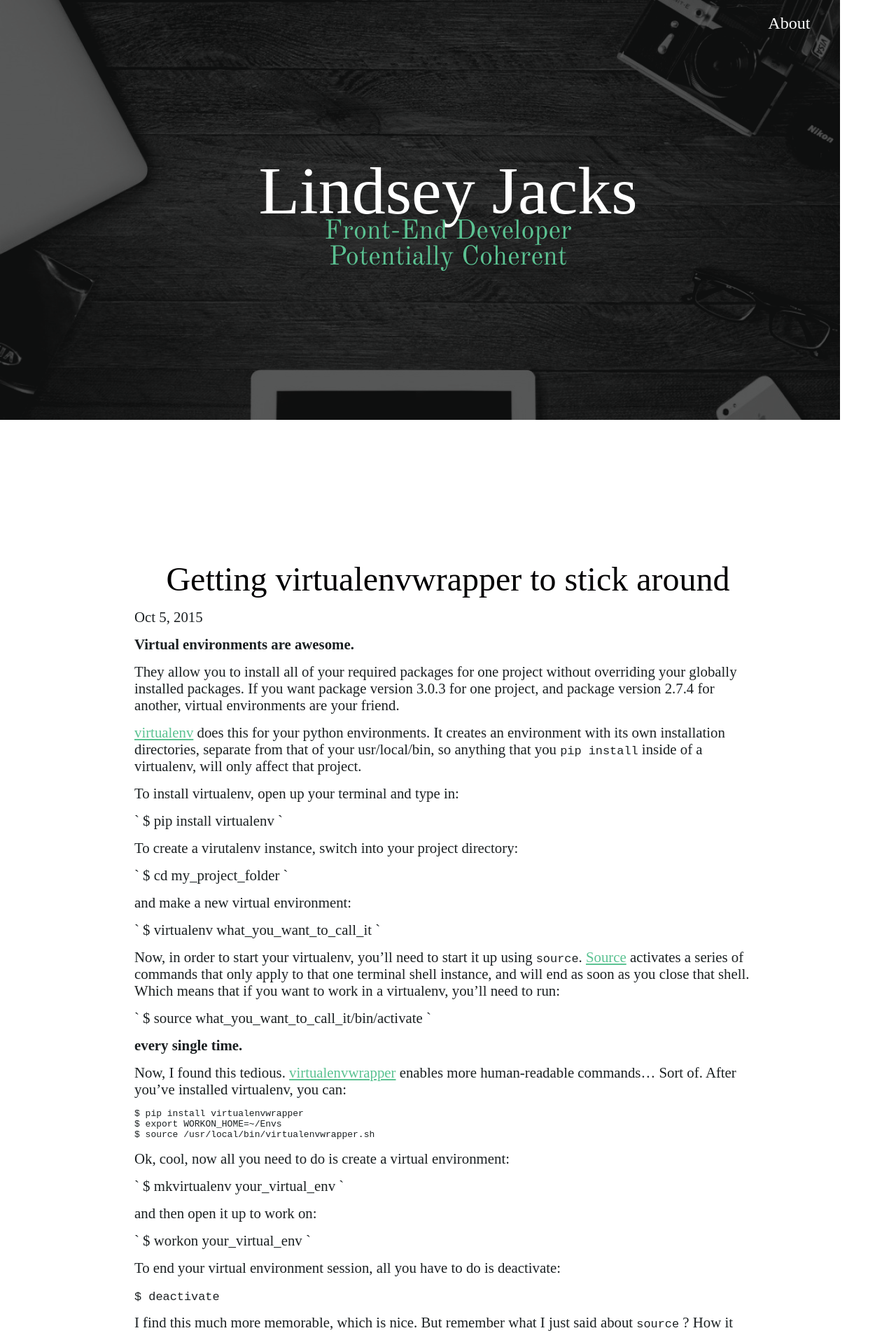
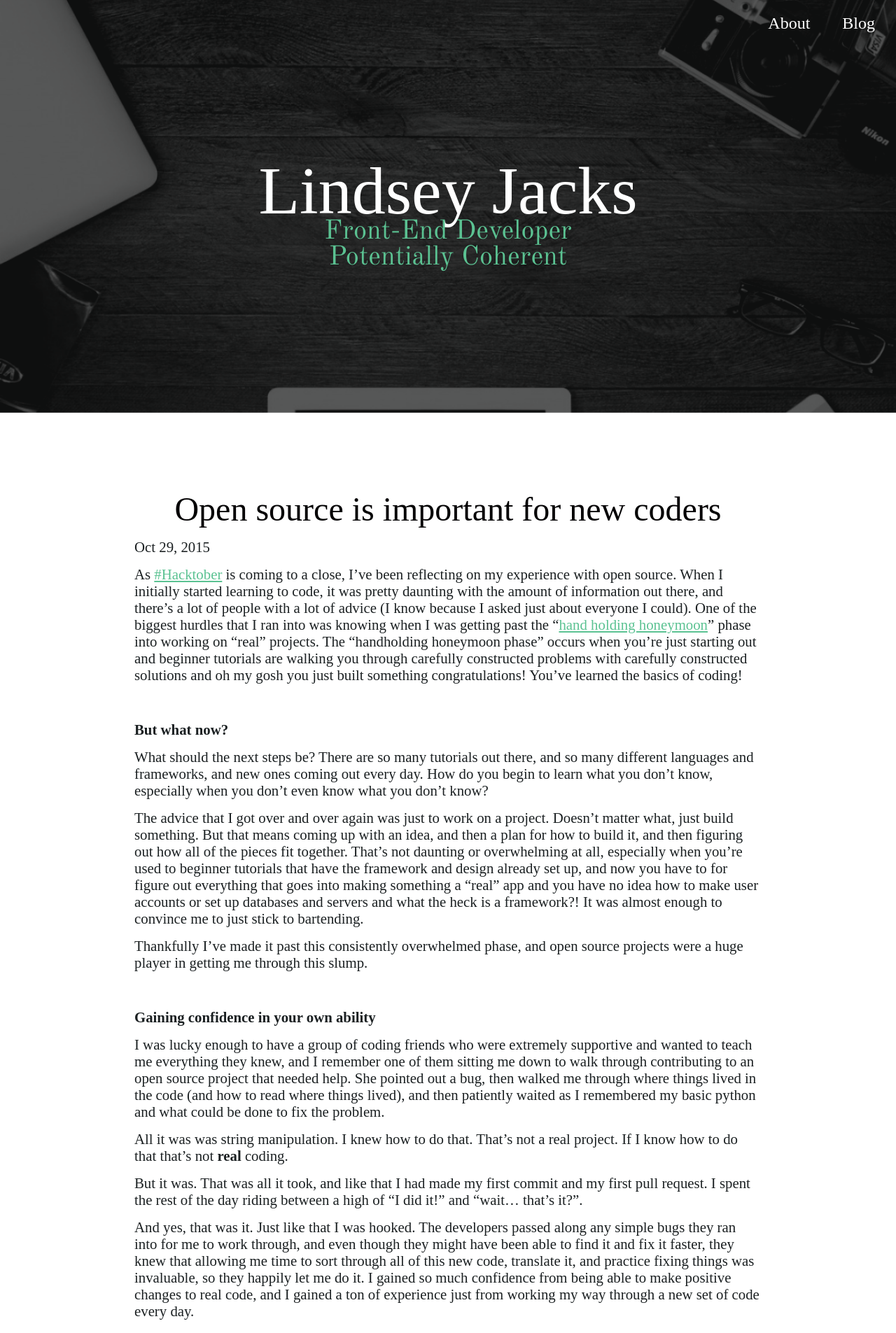
Before and after one commit to linzjax/linzjax.github.io, a Jekyll site: the page built from index.html, in a window 1280 px wide. Shown: the top 1905 px of the page at 70% size. Built offline with Jekyll 4.4.1, drawn with Linux system fonts in a browser that asks for light colours; some web fonts are replaced; some of the changed text lies outside the part shown.

Commit message:
added an absolute positioned header and a blog post about open source

```diff
--- /dev/null
+++ b/_posts/2015-10-29-why-open-source-is-important-for-new-coders.markdown
@@ -0,0 +1,62 @@
+---
+layout: post
+title:  "Open source is important for new coders"
+date:   2015-10-29 15:52:09
+categories: jekyll update
+---
+
+As [#Hacktober](https://hacktoberfest.digitalocean.com/) is coming to a close, I've been reflecting on my experience with open source.  When I initially started learning to code, it was pretty daunting with the amount of information out there, and there's a lot of people with a lot of advice (I know because I asked just about everyone I could). One of the biggest hurdles that I ran into was knowing when I was getting past the “[hand holding honeymoon](http://www.vikingcodeschool.com/posts/why-learning-to-code-is-so-damn-hard)” phase into working on "real" projects. The “handholding honeymoon phase” occurs when you’re just starting out and beginner tutorials are walking you through carefully constructed problems with carefully constructed solutions and oh my gosh you just built something congratulations! You’ve learned the basics of coding!
+
+<br />
+
+**But what now?**
+
+What should the next steps be? There are so many tutorials out there, and so many different languages and frameworks, and new ones coming out every day. How do you begin to learn what you don't know, especially when you don't even know what you don't know?
+
+The advice that I got over and over again was just to work on a project. Doesn't matter what, just build something. But that means coming up with an idea, and then a plan for how to build it, and then figuring out how all of the pieces fit together. That's not daunting or overwhelming at all, especially when you’re used to beginner tutorials that have the framework and design already set up, and now you have to for figure out everything that goes into making something a “real” app and you have no idea how to make user accounts or set up databases and servers and what the heck is a framework?! It was almost enough to convince me to just stick to bartending.
+
+Thankfully I've made it past this consistently overwhelmed phase, and open source projects were a huge player in getting me through this slump.
+
+<br />
+
+**Gaining confidence in your own ability**
+
+I was lucky enough to have a group of coding friends who were extremely supportive and wanted to teach me everything they knew, and I remember one of them sitting me down to walk through contributing to an open source project that needed help. She pointed out a bug, then walked me through where things lived in the code (and how to read where things lived), and then patiently waited as I remembered my basic python and what could be done to fix the problem.
+
+All it was was string manipulation. I knew how to do that. That's not a real project. If I know how to do that that's not **real** coding.
+
+But it was. That was all it took, and like that I had made my first commit and my first pull request. I spent the rest of the day riding between a high of "I did it!" and "wait... that's it?".
+
+And yes, that was it. Just like that I was hooked. The developers passed along any simple bugs they ran into for me to work through, and even though they might have been able to find it and fix it faster, they knew that allowing me time to sort through all of this new code, translate it, and practice fixing things was invaluable, so they happily let me do it. I gained so much confidence from being able to make positive changes to real code, and I gained a ton of experience just from working my way through a new set of code every day.
+
+<br />
+
+**The open source community wants to help themselves by helping you.**
+
+This really taught me to appreciate the open source community. Getting into coding is scary, and encouragement is an absolute necessity. Because the open source community benefits so much from helping each other and from helping new people getting involved, [they are endlessly nurturing](http://www.erikaheidi.com/blog/a-beginners-guide-to-open-source-making-your-first-contribution?utm_medium=community&utm_source=hacktoberfest&utm_campaign=digest1).
+
+It still amazes me how much time people are willing to set aside to review, edit, re-review and re-edit code to make sure that you're submitting your absolute best work. You get to work on projects, get code review, and benefit the community at large all in one go.
+
+Getting code reviewed can initially be very intimidating. It might seem like they're being super nitpicky or their standards are too high or you're not good enough, but really they're helping you write better code for everyone's sake.
+
+Another great thing about this community is that no contribution is too small. You're not expected (nor would they necessarily want you to) completely overhaul their code with some new feature. Even editing the READMe's to be more accessible and understandable is appreciated. If there's a tiny little glitch that you think is insignificant, fix it anyway! Maybe they just haven't gotten around to it and you're saving them the trouble.
+
+While I was lucky enough to have friends to walk me through the first step, I’ve run across plenty of projects that have set aside issues with directions to what file the problem lives in so you only have to focus on one file. Some projects have even put together a list of "low hanging fruit" problems that need to be fixed. They want your help, and are trying to make it as easily as possible to contribute, so help!
+
+Now, this isn't to say that every open source project you come across is going to be scrambling over themselves to work with you and your code. I've been very fortunate to find projects that are welcoming and patient, and plenty of people have put together [great lists of projects](https://hacktoberfest.digitalocean.com/?utm_medium=community&utm_source=hacktoberfest&utm_campaign=confirmationemail#projects) to get started on. But don't get discouraged if one that you find isn't greeting you with open arms. Chalk it up as a learning experience and find a new one.
+
+<br />
+
+**It will help you learn to read new accents**
+
+A skill that I have found invaluable is what I call understanding accents. I view learning to code in the same light as learning a foreign language. In my high school french class we had a set curriculum with the same soothing voice speaking french in a very clear, slow and precise accent, which was great. I understood french, and I could repeat it. Yay! Then we'd watch a video of real people actually speaking french and suddenly it all went out the window. It was always such a frustrating feeling.
+
+When I started learning javascript, the same thing happened. You have carefully constructed code you work with, you learn to parrot that code, and you learn specific techniques for dealing with certain challenges and you start to feel pretty good about yourself. Then suddenly you're out in the “real world” without these carefully constructed problems and no handlebars (well maybe [Handlebars](http://handlebarsjs.com/)... Anyway...).
+
+Staring at giant repositories of code was terrifying, but I started to force myself to look through the files until I found one in a language that I recognized. Then I would go through the file, looking up terms I didn't recognize, slowly piecing the bits of the file together until it started to make sense. Sure, there were still chunks I didn't quite understand, but it exposed me to a whole new variety of coding techniques, syntax, and problem solving. I was starting to understand different accents.
+
+Huge chunks of code can be intimidating when you're just starting out, and the only way it's going to get easier is if you practice navigating them. It taught me to comfortably block out all of the things that I don't need and focus only on the code necessary to address the problem at hand.
+
+<br />
+
+I know that #Hacktoberfest is coming to an end, but that doesn’t mean that you can’t still contribute to open source projects. It’s a never ending series of challenges to help you practice and get better, with people there to help you along the way, [so get started](https://guides.github.com/activities/contributing-to-open-source/?utm_medium=community&utm_source=hacktoberfest&utm_campaign=digest1)!
--- a/_sass/_layout.scss
+++ b/_sass/_layout.scss
@@ -5,20 +5,19 @@
 
 
 .site-header {
-
     position: relative;
-    height: 700px;
+    height: 600px;
     width: 100%;
 }
 
 .banner-image {
     background-image: url('./../img/header_img2.png');
-    background-repeat: no-repeat;
+    background-size: cover;
     position: fixed;
-    overflow: hidden;
+    //overflow: hidden;
     width: 100%;
-    height: 100%;
-    top: 0;
+    height: 600px;
+    top: -10px;
     left: 0;
     z-index: -1;
 }
@@ -55,13 +54,14 @@
 
 .page-content {
     background-color: $background-color;
+    padding-top: 100px;
 }
 
 .home {
     display: flex;
     width: 70%;
     margin: 0 auto;
-    padding-top: 100px;
+
 
     h1 {
         text-align: center;
@@ -106,6 +106,30 @@
     padding: 0;
 }
 
+
+
+.site-nav {
+    display: flex;
+    flex-direction: row;
+    justify-content: flex-end;
+    color: white;
+    align: right;
+    font-size: 1.5em;
+    margin-right: 10px;
+
+    a {
+        margin: 20px;
+        color: white;
+        text-decoration: none;
+        display: inline-block;
+        transition: color .5s;
+
+        &:hover {
+            color: $teal-color;
+        }
+    }
+}
+
 .post {
     width: 70%;
     margin: 0 auto;
@@ -146,28 +170,6 @@
         }
     }
 
-}
-
-.site-nav {
-    display: flex;
-    flex-direction: row;
-    justify-content: flex-end;
-    color: white;
-    align: right;
-    font-size: 1.5em;
-    margin-right: 10px;
-
-    a {
-        margin: 20px;
-        color: white;
-        text-decoration: none;
-        display: inline-block;
-        transition: color .5s;
-
-        &:hover {
-            color: $teal-color;
-        }
-    }
 }
 
 .about {
@@ -259,16 +261,41 @@
         height: 400px;
     }
 
+    .banner-image {
+        height: 400px;
+        top: -10px;
+        left: 0;
+        z-index: -1;
+    }
+
     .title {
-        margin-top:15%;
+        margin-top:5%;
         h1 {
-            font-size: 3em;
+            font-size: 4.5em;
         }
         p {
             font-size: 2em;
 
         }
 
+    }
+
+
+    .home {
+        width: 90%;
+        h1 {
+            font-size: 2.5em;
+        }
+    }
+
+    .site-footer .wrapper {
+        .text {
+            font-size: 1em;
+            text-align: right;
+        }
+        a {
+            font-size: 1em;
+        }
     }
 }
 
@@ -277,12 +304,32 @@
         height: 300px;
     }
 
+    .banner-image {
+        height: 300px;
+        top: -10px;
+        left: 0;
+        z-index: -1;
+    }
+
     .title {
+        margin-top:1%;
         h1 {
-            font-size: 2.5em;
+            font-size: 3em;
         }
         p {
             font-size: 1.5em;
         }
     }
+
+    .home {
+
+        h1 {
+            font-size: 2em;
+        }
+        p {
+            font-size: 1.2em;
+        }
+    }
+
+
 }
```
